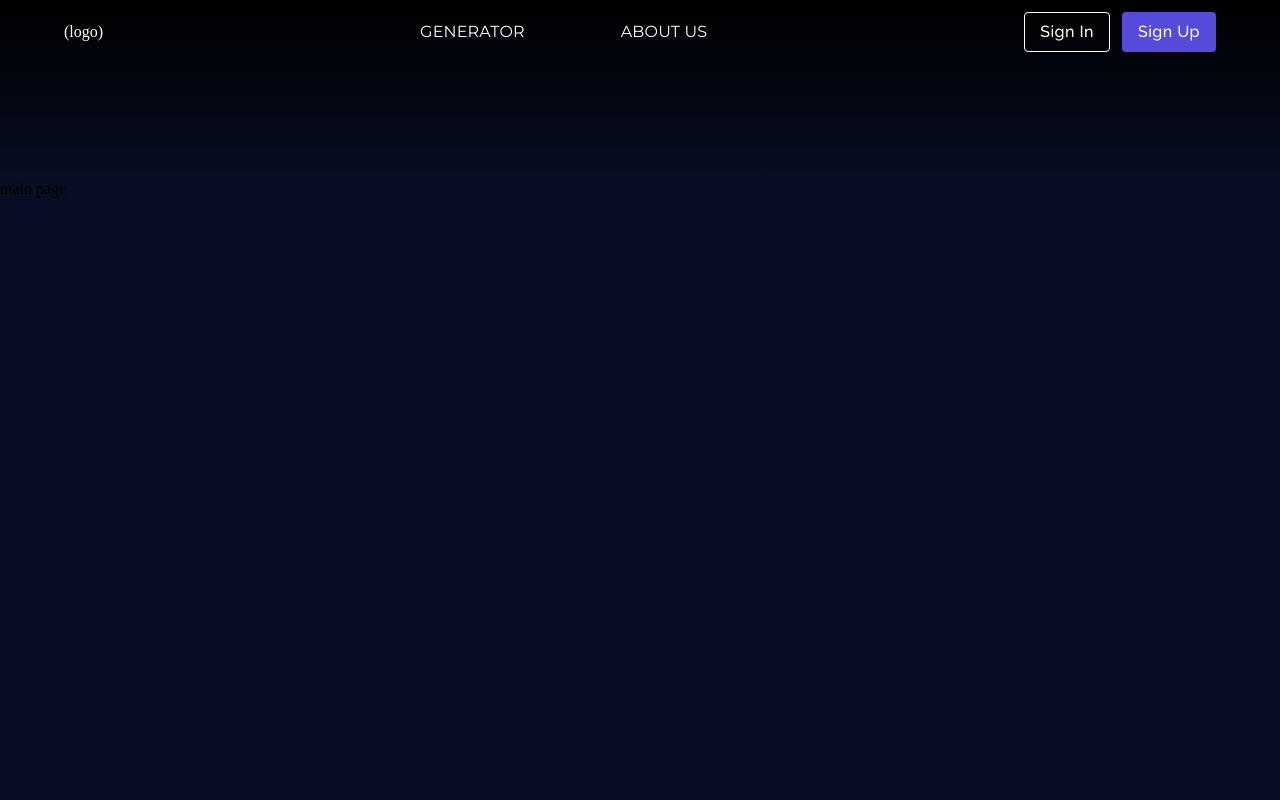
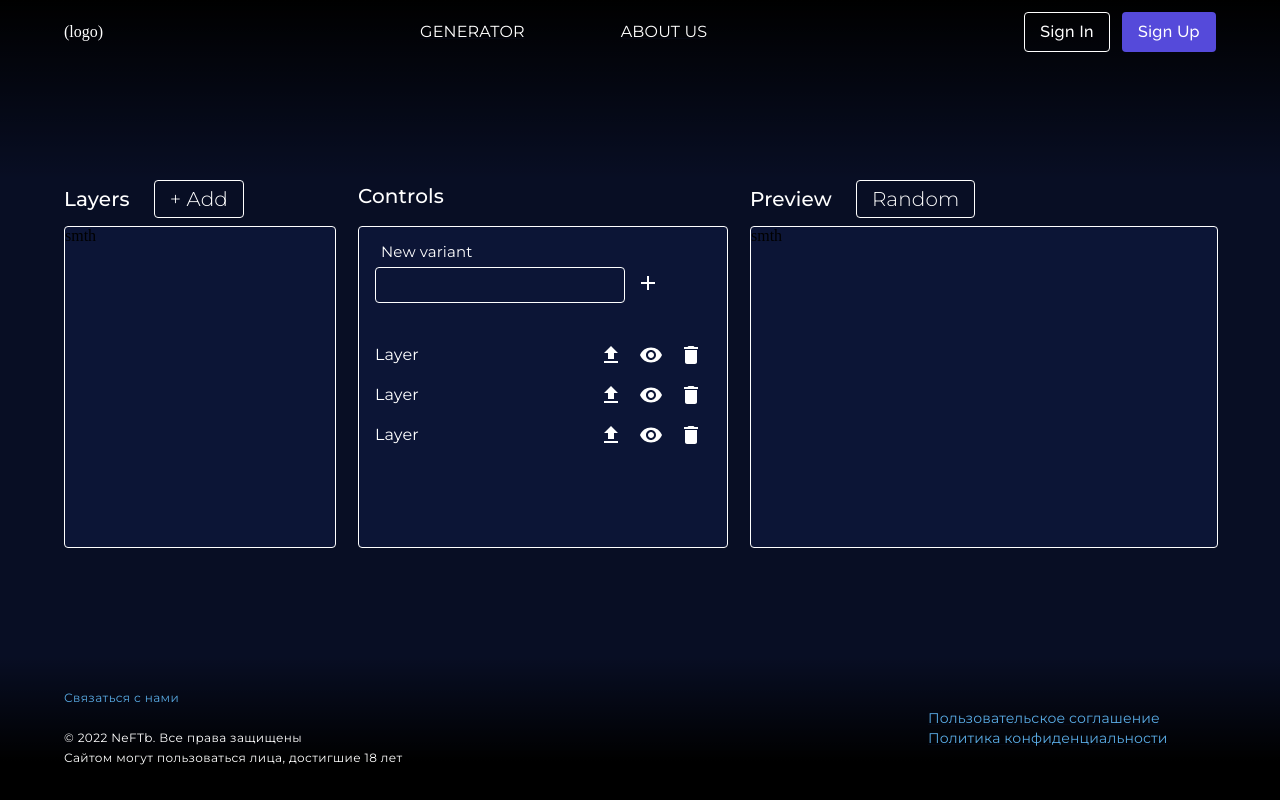
Before and after one commit to NeftTPU/frontend, a React (Create React App) app: page / in a window 1280 px wide. Shown: the top 800 px of the page. Built offline with nearby package versions, Linux system fonts and the light colour scheme.

Commit message:
generator design

```diff
--- a/src/pages/main/Main.tsx
+++ b/src/pages/main/Main.tsx
@@ -1,13 +1,112 @@
 import React from 'react'
-import { Box } from '@mui/material'
+import { Box, Button, Container, Grid, Stack, Typography } from '@mui/material'
+import Controls from './components/Controls'
 
 
 const Main = () => {
 
     return (
-        <Box height={'80vh'}>
-            main page
-        </Box>
+        <Container maxWidth={'lg'}>
+            <Grid
+                container
+                spacing={3}
+                alignItems={'top'}
+            >
+                <Grid item md={3}>
+                    <Stack direction={'row'} alignItems={'center'} spacing={3}>
+                        <Typography variant={'h6'}>
+                            Layers
+                        </Typography>
+                        <Button
+                            variant={'outlined'}
+                            onClick={() => {
+                            }}
+                            sx={{
+                                py: 0.25,
+                                color: 'white',
+                                borderColor: 'white',
+                                borderRadius: 1,
+                                textTransform: 'none',
+                                ':hover': {
+                                    borderColor: '#d5d4d4',
+                                },
+                            }}
+                        >
+                            <Typography variant={'h6'} fontWeight={300}>
+                                + Add
+                            </Typography>
+                        </Button>
+                    </Stack>
+                    <Box
+                        width={'100%'}
+                        height={'40vh'}
+                        mt={1}
+                        sx={{
+                            border: '1px solid white',
+                            borderRadius: 1,
+                            background: '#0c1536'
+                        }}
+                    >
+                        {'smth'}
+                    </Box>
+                </Grid>
+                <Grid item md={4}>
+                    <Typography variant={'h6'}>
+                        Controls
+                    </Typography>
+                    <Box
+                        width={'100%'}
+                        height={'40vh'}
+                        mt={1.75}
+                        sx={{
+                            border: '1px solid white',
+                            borderRadius: 1,
+                            background: '#0c1536'
+                        }}
+                    >
+                        <Controls/>
+                    </Box>
+                </Grid>
+                <Grid item md={5}>
+                    <Stack direction={'row'} alignItems={'center'} spacing={3}>
+                        <Typography variant={'h6'}>
+                            Preview
+                        </Typography>
+                        <Button
+                            variant={'outlined'}
+                            onClick={() => {
+                            }}
+                            sx={{
+                                py: 0.25,
+                                color: 'white',
+                                borderColor: 'white',
+                                borderRadius: 1,
+                                textTransform: 'none',
+                                ':hover': {
+                                    borderColor: '#d5d4d4',
+                                },
+                            }}
+                        >
+                            <Typography variant={'h6'} fontWeight={300}>
+                                Random
+                            </Typography>
+                        </Button>
+                    </Stack>
+                    <Box
+                        width={'100%'}
+                        height={'40vh'}
+                        mt={1}
+                        sx={{
+                            border: '1px solid white',
+                            borderRadius: 1,
+                            background: '#0c1536'
+                        }}
+                    >
+                        {'smth'}
+                    </Box>
+                </Grid>
+            </Grid>
+        </Container>
     )
 }
 
--- /dev/null
+++ b/src/pages/main/components/Controls.tsx
@@ -0,0 +1,126 @@
+import React, { FC, useCallback, useState } from 'react'
+import { Box, Button, FormControl, IconButton, InputLabel, Stack, Typography } from '@mui/material'
+import { Errors } from '../../../utils/enums'
+import { GGInputBase } from '../../../components/GGInputBase'
+import stores from '../../../stores/Stores'
+import FileUploadIcon from '@mui/icons-material/FileUpload'
+import Visibility from '@mui/icons-material/Visibility'
+import DeleteIcon from '@mui/icons-material/Delete'
+import theme from '../../../utils/theme'
+import AddIcon from '@mui/icons-material/Add'
+
+
+const Varitant: FC = () => {
+
+    return (
+        <Stack direction={'row'} alignItems={'center'} justifyContent={'space-between'}>
+            <Typography variant={'body1'}>
+                Layer
+            </Typography>
+            <Box>
+                <IconButton>
+                    <FileUploadIcon sx={{ color: 'white' }}/>
+                </IconButton>
+                <IconButton>
+                    <Visibility sx={{ color: 'white' }}/>
+                </IconButton>
+                <IconButton>
+                    <DeleteIcon sx={{ color: 'white' }}/>
+                </IconButton>
+            </Box>
+        </Stack>
+    )
+}
+
+const Controls: FC = () => {
+
+    const [error, setError] = useState<Errors | null>(null)
+
+    const resetError = useCallback(() => {
+        setError(null)
+    }, [])
+
+    return (
+        <Box py={1} px={2} position={'relative'}>
+            <FormControl
+                variant={'standard'}
+                error={error === Errors.nameAlreadyExist}
+                onFocus={resetError}
+                sx={{
+                    mt: 1,
+                }}
+            >
+                <InputLabel
+                    shrink
+                    sx={{
+                        fontSize: '1.25rem',
+                        pl: 1,
+                        '&.Mui-focused': {
+                            color: 'white',
+                        },
+                    }}
+                >
+                    New variant
+                </InputLabel>
+                <GGInputBase
+                    autoFocus
+                    error={error === Errors.nameAlreadyExist}
+                    inputMode={'text'}
+                    onChange={(event): void =>
+                        stores.auth.updateEmail(event.target.value)}
+                    sx={{
+                        '& .MuiInputBase-input': {
+                            borderRadius: 1,
+                            border: (error) ? '1px solid #f00' : '1px solid #fff',
+                            backgroundColor: 'transparent',
+                            position: 'relative',
+                            boxSizing: 'border-box',
+                            fontSize: 12,
+                            height: 36,
+                            color: 'white',
+                            width: 250,
+                            maxWidth: '85vw',
+                            padding: '10px 12px',
+                            transition: theme.transitions.create([
+                                'border-width',
+                            ]),
+                            '&:focus': {
+                                border: '1.5px solid #fff',
+                            },
+                        },
+                    }}
+                />
+                {
+                    error === Errors.nameAlreadyExist &&
+                    <Typography
+                        variant={'body2'}
+                        sx={{
+                            color: '#f00',
+                            textAlign: 'end',
+                        }}
+                    >
+                        Layer with this name is already exist
+                    </Typography>
+                }
+            </FormControl>
+
+            <Box
+                position={'absolute'}
+                right={'15%'}
+                top={32}
+            >
+                <IconButton size={'large'}>
+                    <AddIcon sx={{ color: 'white' }}/>
+                </IconButton>
+            </Box>
+
+            <Box mt={4}>
+                <Varitant/>
+                <Varitant/>
+                <Varitant/>
+            </Box>
+        </Box>
+    )
+}
+
+export default Controls
--- a/src/utils/enums.ts
+++ b/src/utils/enums.ts
@@ -7,4 +7,5 @@ export enum Errors {
     loginAlreadyExist,
     wrongPassword,
     termsDontAgreed,
+    nameAlreadyExist
 }
```
